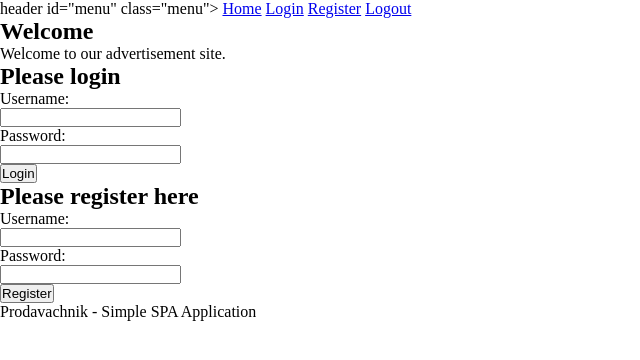
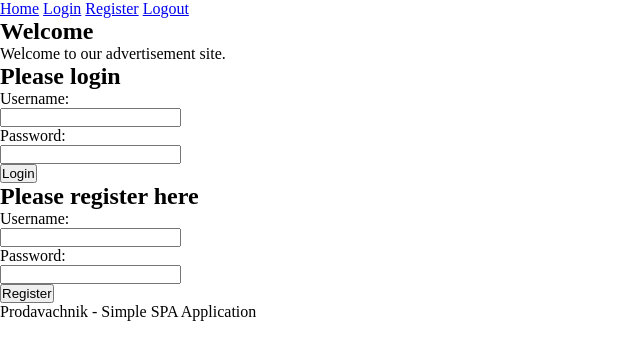
Before and after one commit to mirmeleon/TWorkLive, a plain HTML site: page index.html in a window 1280 px wide. Shown: the whole page, without its empty margins (0-640 px from the left). Drawn offline with Linux system fonts and the light colour scheme.

Commit message:
Task 1-1 finished (Wrote HTML skeleton)

```diff
--- a/index.html
+++ b/index.html
@@ -10,7 +10,7 @@
 </head>
 
 <body>
-header id="menu" class="menu">
+<header id="menu" class="menu">
 <a href="#" id="linkHome">Home</a>
 <a href="#" id="linkLogin">Login</a>
 <a href="#" id="linkRegister">Register</a>
```
